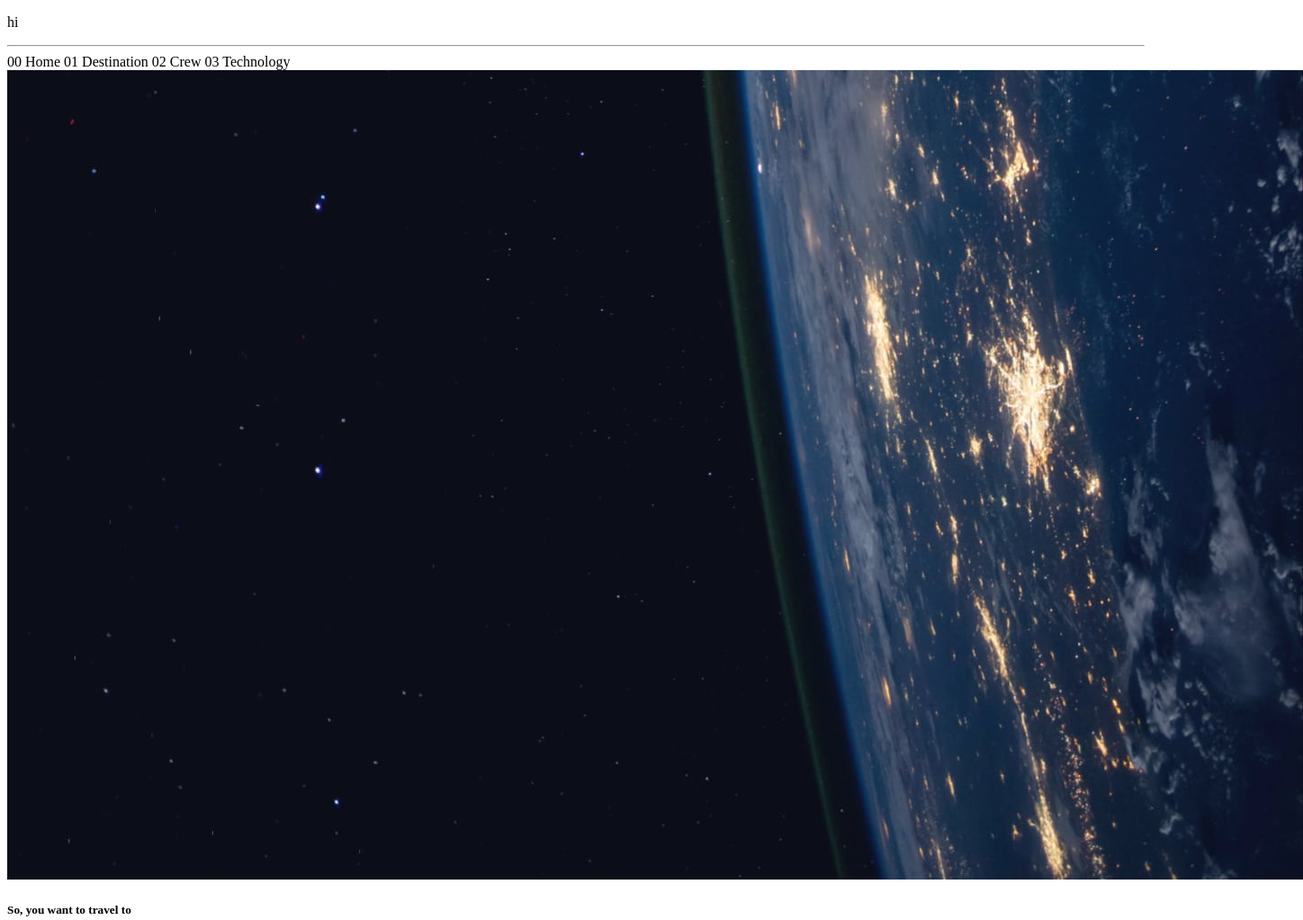
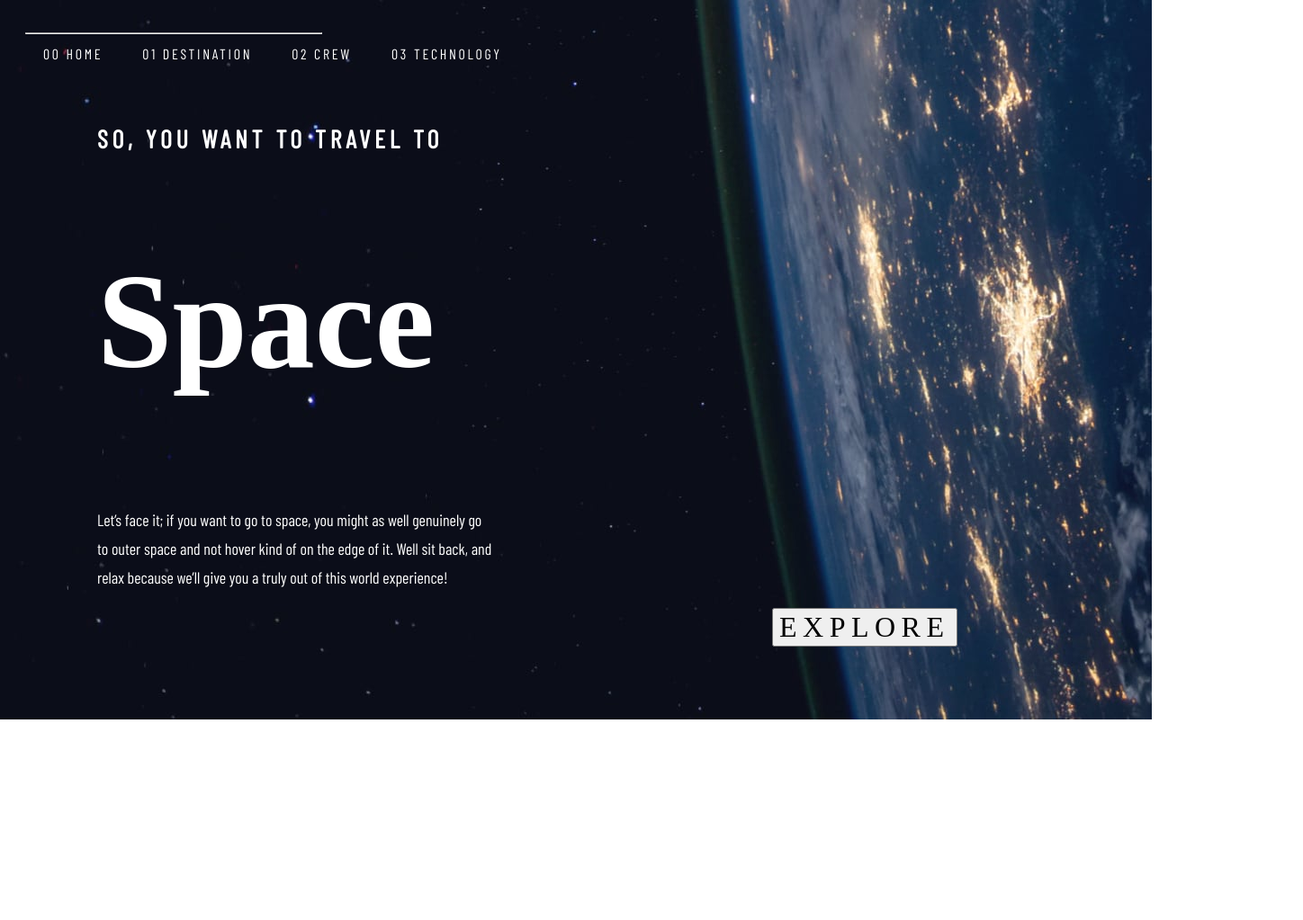
Before and after one commit to ipunith/space-tourism-site, a plain HTML site: page index.html in a window 1280 px wide. Shown: the top 1023 px of the page at 90% size, 1448 px wide, since content can reach past the window. After the commit the page ends 800 px from the top, so only its background shows below. Drawn offline with nearby package versions, Linux system fonts and the light colour scheme; a web font is replaced by a local one.

Commit message:
index1.0

```diff
--- a/index.html
+++ b/index.html
@@ -1,38 +1,38 @@
 <!DOCTYPE html>
 <html lang="en">
-  <p>hi</p>
-
 <head>
   <meta charset="UTF-8">
   <meta name="viewport" content="width=device-width, initial-scale=1.0">
-
   <link rel="icon" type="image/png" sizes="32x32" href="./styles/assets/favicon-32x32.png">
+  <link rel="stylesheet" href="/styles/style.css">
+  <link rel="preconnect" href="https://fonts.googleapis.com">
+  <link rel="preconnect" href="https://fonts.gstatic.com" crossorigin>
+  <link href="https://fonts.googleapis.com/css2?family=Barlow+Condensed&family=Bellefair&display=swap" rel="stylesheet">
 
   <title>Frontend Mentor | Space tourism website</title>
 </head>
 
 <body>
-  <hr>
-  <nav>
-    00 Home
-    01 Destination
-    02 Crew
-    03 Technology
-  </nav>
+  <div class="top-bar">
+    <hr id="navbar-line">
+    <nav>
+      <p class="nav-element">00 HOME</p>
+      <p class="nav-element">01 DESTINATION</p>
+      <p class="nav-element">02 CREW</p>
+      <p class="nav-element">03 TECHNOLOGY</p>
+    </nav>
+  </div>
 
-  <img src="/styles/assets/home/background-home-desktop.jpg" alt="">
-
-  <h5>So, you want to travel to</h5>
+  <h5>SO, YOU WANT TO TRAVEL TO</h5>
 
   <h1>Space</h1>
 
-  <p>Let’s face it; if you want to go to space, you might as well genuinely go to
+  <p class="description">Let’s face it; if you want to go to space, you might as well genuinely go to
     outer space and not hover kind of on the edge of it. Well sit back, and relax
     because we’ll give you a truly out of this world experience!
   </p>
 
-
-  Explore
+  <button id="explore-btn">EXPLORE</button>
 
 </body>
 
--- a/styles/style.css
+++ b/styles/style.css
@@ -0,0 +1,60 @@
+body {
+    background-image: url('/styles/assets/home/background-home-desktop.jpg');
+    color: white;
+}
+
+h1 {
+    font-family: 'Bellefair', serif;
+    font-size: 150px;
+    margin-left: 100px;
+}
+
+h5 {
+    font-family: 'Barlow Condensed', sans-serif;
+    font-size: 28px;
+    letter-spacing: 4.75px;
+    margin-left: 100px;
+}
+
+p {
+    font-family: 'Barlow Condensed', sans-serif;
+    font-size: 18px;
+}
+
+.description {
+    display: inline-block;
+    width: 35%;
+    line-height: 32px;
+    margin-left: 100px;
+}
+
+.top-bar {
+    display: inline-block;
+    margin: 20px;
+}
+
+nav {
+    display: inline-block;
+    margin-right: 100px;
+}
+
+.nav-element {
+    font-family: 'Barlow Condensed', sans-serif;
+    font-size: 16px;
+    letter-spacing: 2.7px;
+    display: inline;
+    padding: 20px;
+}
+
+#navbar-line {
+    display: inline-block;
+    width: 50%;
+}
+
+#explore-btn {
+    display: inline-block;
+    font-family: 'Bellefair', serif;
+    font-size: 32px;
+    letter-spacing: 6.5px;
+    margin: auto 100px 50px 850px;
+}
```
